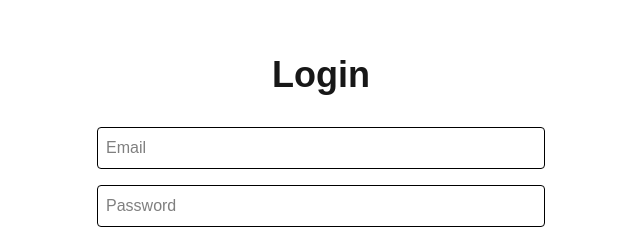
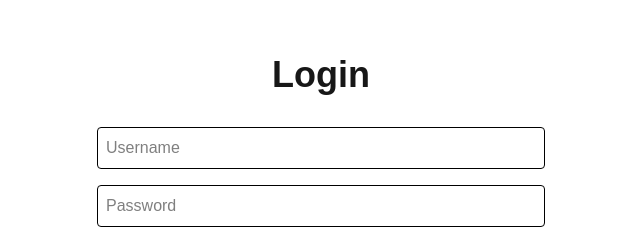
Before and after one commit to jackbmccarthy/markdown-flow, a Next.js app: page /login in a window 1280 px wide. Shown: the part 231-460 px from the top of the page, without its empty margins (319-959 px from the left). Built offline with nearby package versions, Linux system fonts and the light colour scheme.

Commit message:
refactor: update login screen to use username instead of email

```diff
--- a/src/auth.ts
+++ b/src/auth.ts
@@ -8,21 +8,21 @@ export const { handlers, signIn, signOut, auth } = NextAuth({
   providers: [
     Credentials({
       credentials: {
-        email: {},
+        username: {},
         password: {},
       },
       authorize: async (credentials) => {
         const parsedCredentials = z
-          .object({ email: z.string(), password: z.string() })
+          .object({ username: z.string(), password: z.string() })
           .safeParse(credentials)
 
         if (parsedCredentials.success) {
-          const { email, password } = parsedCredentials.data
+          const { username, password } = parsedCredentials.data
 
           const adminUsername = process.env.ADMIN_USERNAME;
           const adminPassword = process.env.ADMIN_PASSWORD;
 
-          if (email === adminUsername && password === adminPassword) {
+          if (username === adminUsername && password === adminPassword) {
             return {
               id: "1",
               name: "Admin",
--- a/src/components/LoginForm.tsx
+++ b/src/components/LoginForm.tsx
@@ -12,9 +12,9 @@ export default function LoginForm() {
   return (
     <form action={dispatch} className="flex flex-col gap-4 w-full max-w-md">
       <input
-        name="email"
-        type="email"
-        placeholder="Email"
+        name="username"
+        type="text"
+        placeholder="Username"
         required
         className="p-2 border rounded text-black"
       />
```
